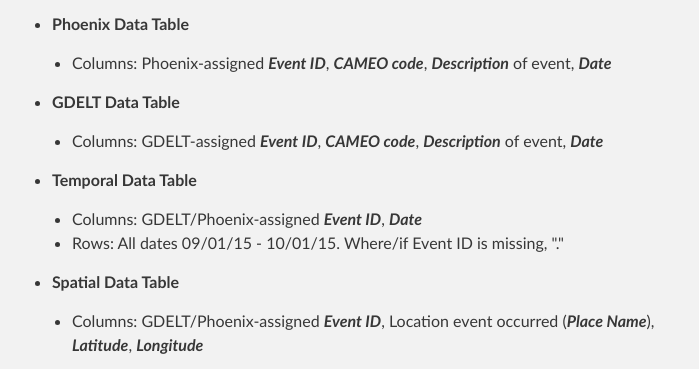
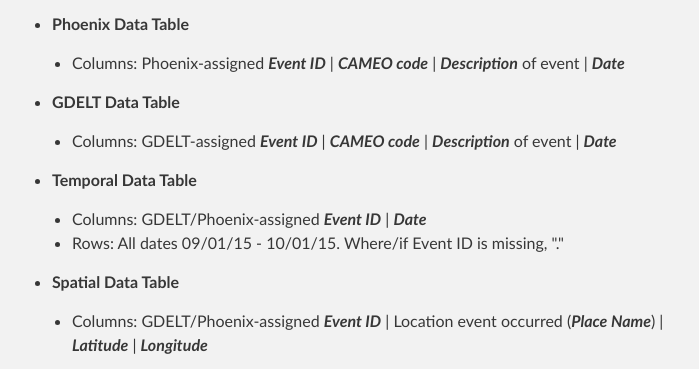
Before and after one commit to colindeen/VE-Database, a plain HTML site: page index.html in a window 1280 px wide. Shown: the part 819-1188 px from the top of the page, without its empty margins (288-987 px from the left). Drawn offline with Linux system fonts and the light colour scheme.

```diff
--- a/index.html
+++ b/index.html
@@ -52,7 +52,7 @@
 <p><strong>Phoenix Data Table</strong></p>
 
 <ul>
-<li>Columns: Phoenix-assigned <strong><em>Event ID</em></strong>, <strong><em>CAMEO code</em></strong>, <strong><em>Description</em></strong> of event, <strong><em>Date</em></strong><br>
+<li>Columns: Phoenix-assigned <strong><em>Event ID</em></strong> | <strong><em>CAMEO code</em></strong> | <strong><em>Description</em></strong> of event | <strong><em>Date</em></strong><br>
 </li>
 </ul>
 </li>
@@ -60,7 +60,7 @@
 <p><strong>GDELT Data Table</strong>  </p>
 
 <ul>
-<li>Columns: GDELT-assigned <strong><em>Event ID</em></strong>, <strong><em>CAMEO code</em></strong>, <strong><em>Description</em></strong> of event, <strong><em>Date</em></strong><br>
+<li>Columns: GDELT-assigned <strong><em>Event ID</em></strong> | <strong><em>CAMEO code</em></strong> | <strong><em>Description</em></strong> of event | <strong><em>Date</em></strong><br>
 </li>
 </ul>
 </li>
@@ -68,7 +68,7 @@
 <p><strong>Temporal Data Table</strong></p>
 
 <ul>
-<li>Columns: GDELT/Phoenix-assigned <strong><em>Event ID</em></strong>, <strong><em>Date</em></strong>
+<li>Columns: GDELT/Phoenix-assigned <strong><em>Event ID</em></strong> | <strong><em>Date</em></strong>
 </li>
 <li>Rows: All dates 09/01/15 - 10/01/15. Where/if Event ID is missing, "."<br>
 </li>
@@ -78,7 +78,7 @@
 <p><strong>Spatial Data Table</strong></p>
 
 <ul>
-<li>Columns: GDELT/Phoenix-assigned <strong><em>Event ID</em></strong>, Location event occurred (<strong><em>Place Name</em></strong>), <strong><em>Latitude</em></strong>, <strong><em>Longitude</em></strong> </li>
+<li>Columns: GDELT/Phoenix-assigned <strong><em>Event ID</em></strong> | Location event occurred (<strong><em>Place Name</em></strong>) | <strong><em>Latitude</em></strong> | <strong><em>Longitude</em></strong> </li>
 </ul>
 </li>
 </ul>
```
Also changed, not shown: params.json (+1 -1 lines).
